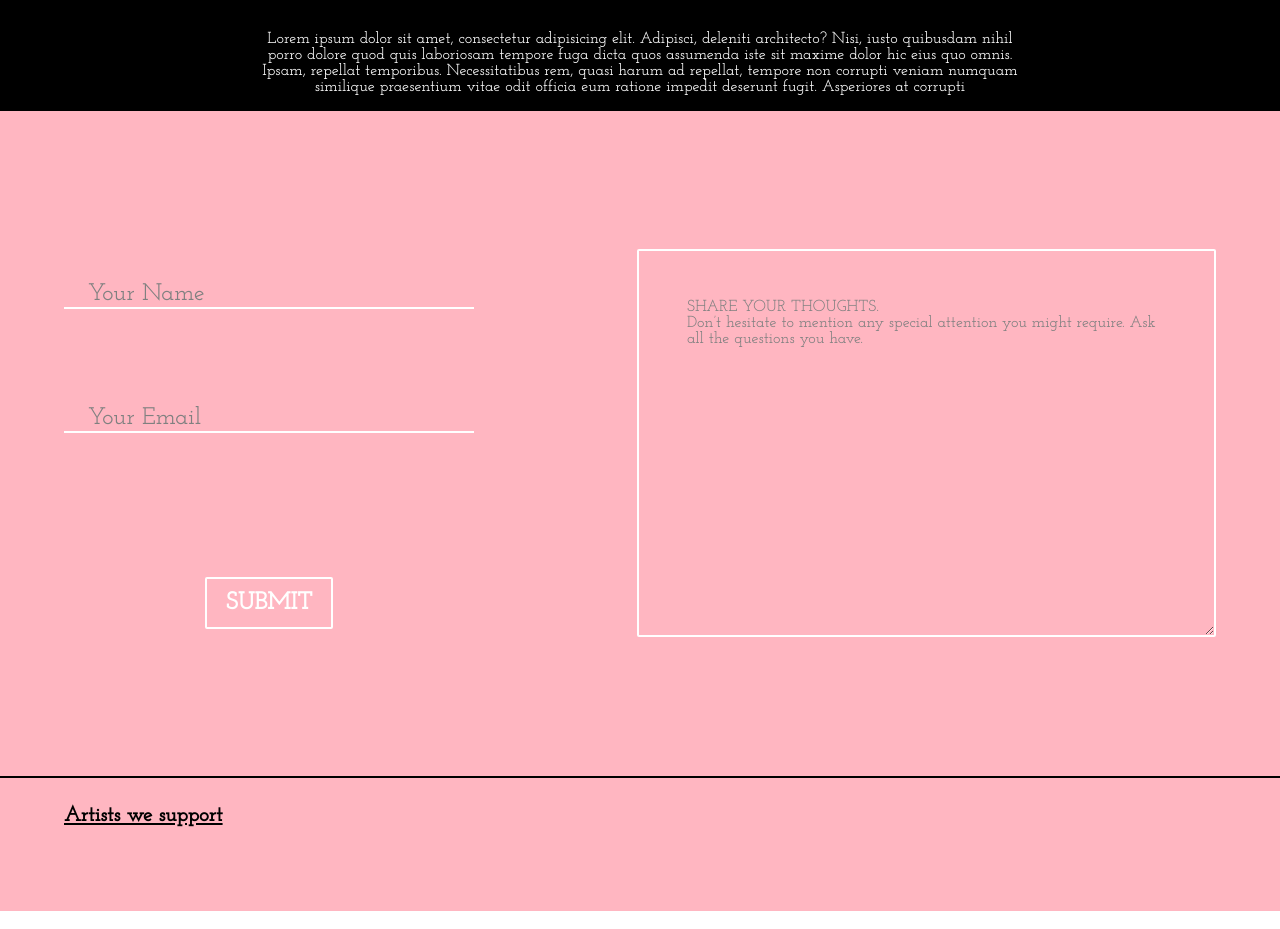
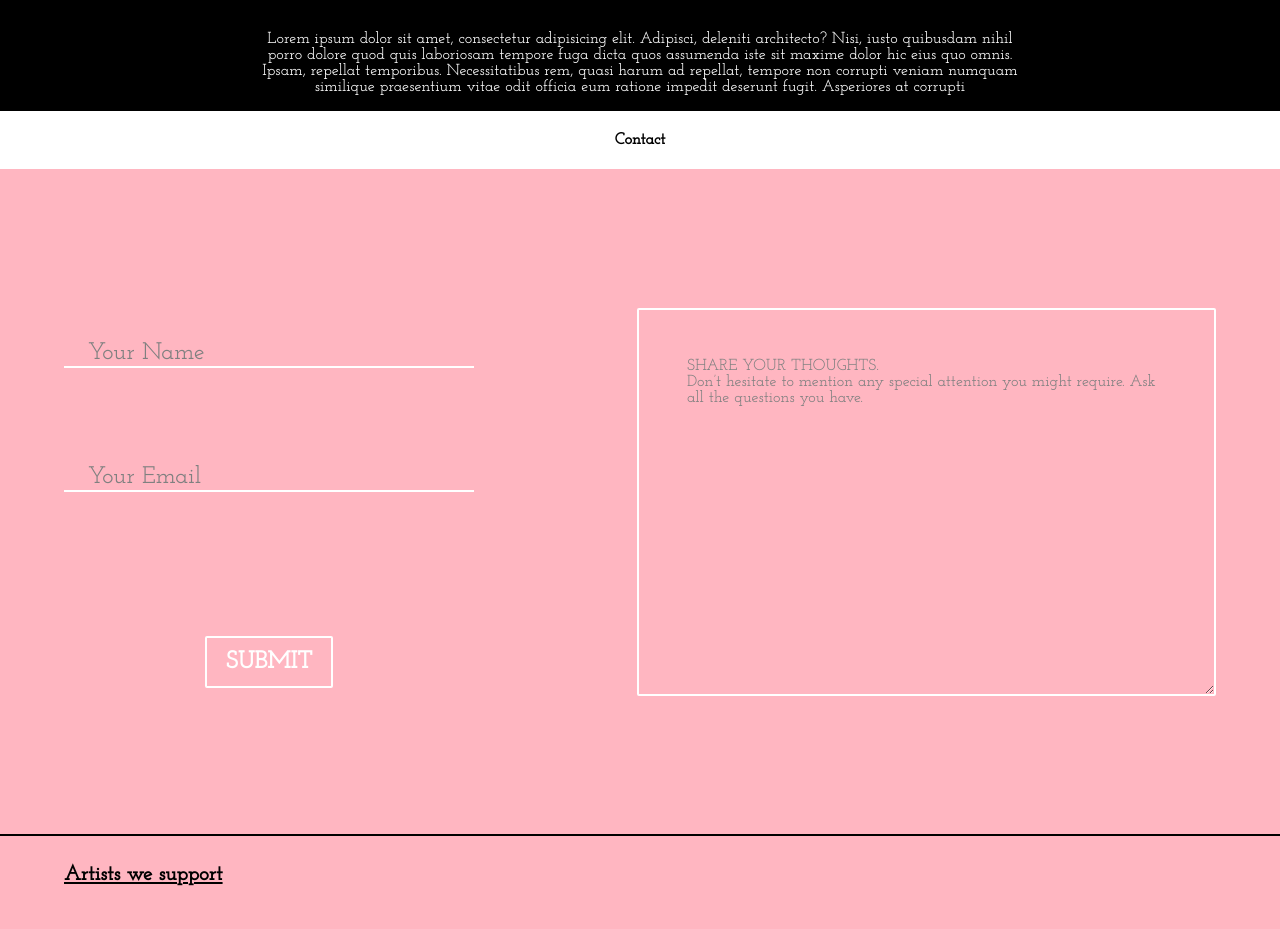
Before and after one commit to AliceXix/panda-portfolio, a React (Create React App) app in the folder client/: page / in a window 1280 px wide. Shown: the part 1660-2589 px from the top of the page. Built offline with nearby package versions, Linux system fonts and the light colour scheme.

Commit message:
basic set up for portfolio view

```diff
--- a/client/src/App.tsx
+++ b/client/src/App.tsx
@@ -4,12 +4,14 @@ import './index.css';
 import Header from './views/Header';
 import Values from './views/Values';
 import Contact from './views/Contact';
+import Portfolio from './views/Portolio';
 
 function App() {
   return (
     <div className="App">
       <Header/>
       <Values/>
+      <Portfolio/>
       <Contact/>
     </div>
   );
--- /dev/null
+++ b/client/src/views/Portolio.tsx
@@ -0,0 +1,8 @@
+export default function Portfolio() {
+
+    return (
+        <>
+        <h4>Contact</h4>
+        </>
+    );
+};
```
